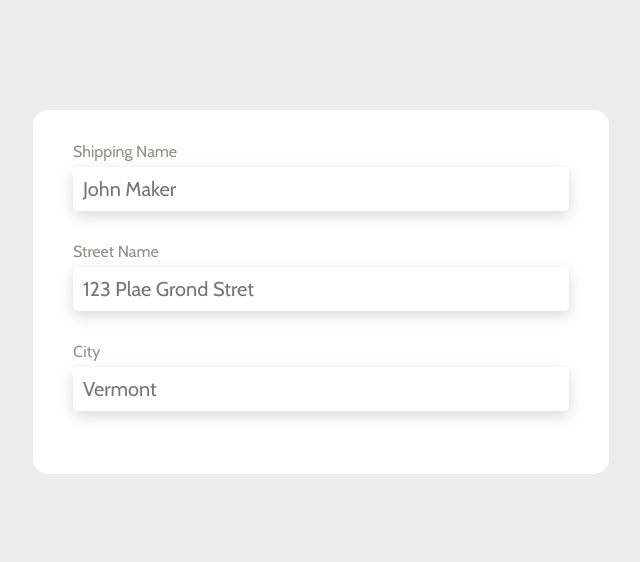
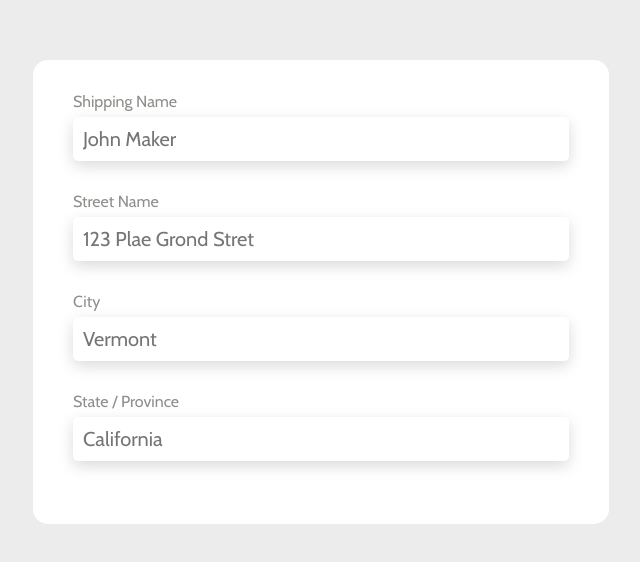
Before and after one commit to campbell-15/ecommerceReactStore, a React (Create React App) app: page /add-address in a window 1280 px wide. Shown: the part 108-670 px from the top of the page, without its empty margins (319-959 px from the left). Built offline with nearby package versions, Linux system fonts and the light colour scheme.

Commit message:
address page update

```diff
--- a/src/AddAddress.css
+++ b/src/AddAddress.css
@@ -90,3 +90,13 @@
         font-weight: 500;
         word-wrap: break-word;
     }
+    .Infromation {
+
+        width: 612px;
+        height:  35px;
+        gap: 0px;
+    opacity: 10px;
+        justify-content: space-between;
+        align-items: center;
+        display: inline-flex;
+    }
--- a/src/AddAddress.jsx
+++ b/src/AddAddress.jsx
@@ -32,7 +32,12 @@ const AddAddress = () => {
                     </div>
             </div>
 
-
+            <div className="form-group">
+                    <label  className='Label' >State / Province</label>
+                    <div className="InputArea">
+                    <input  className='Placeholder'  type="text" name="cardholderName"  placeholder='California' required/>
+                    </div>
+            </div>
 
              </form>
              </div>
```
